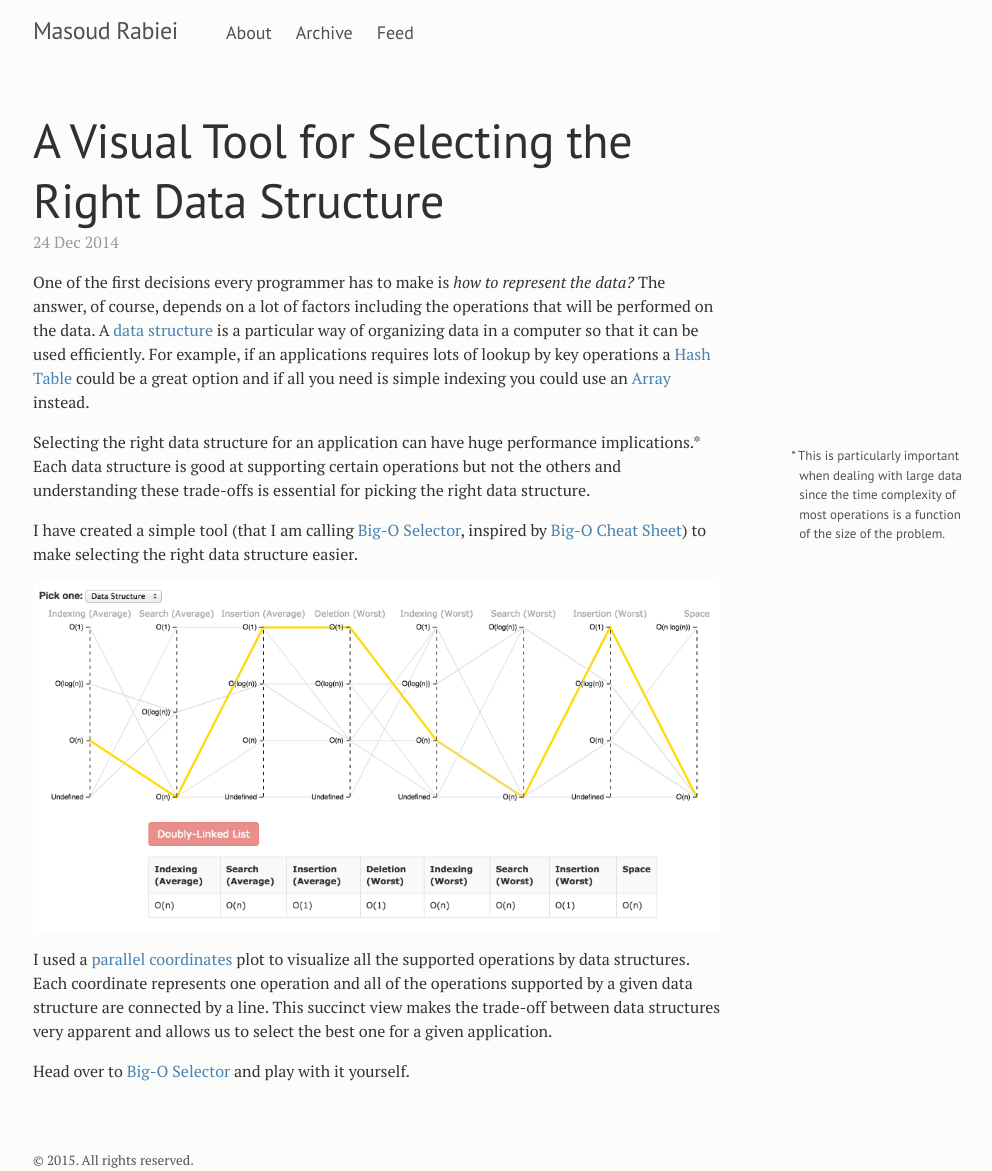
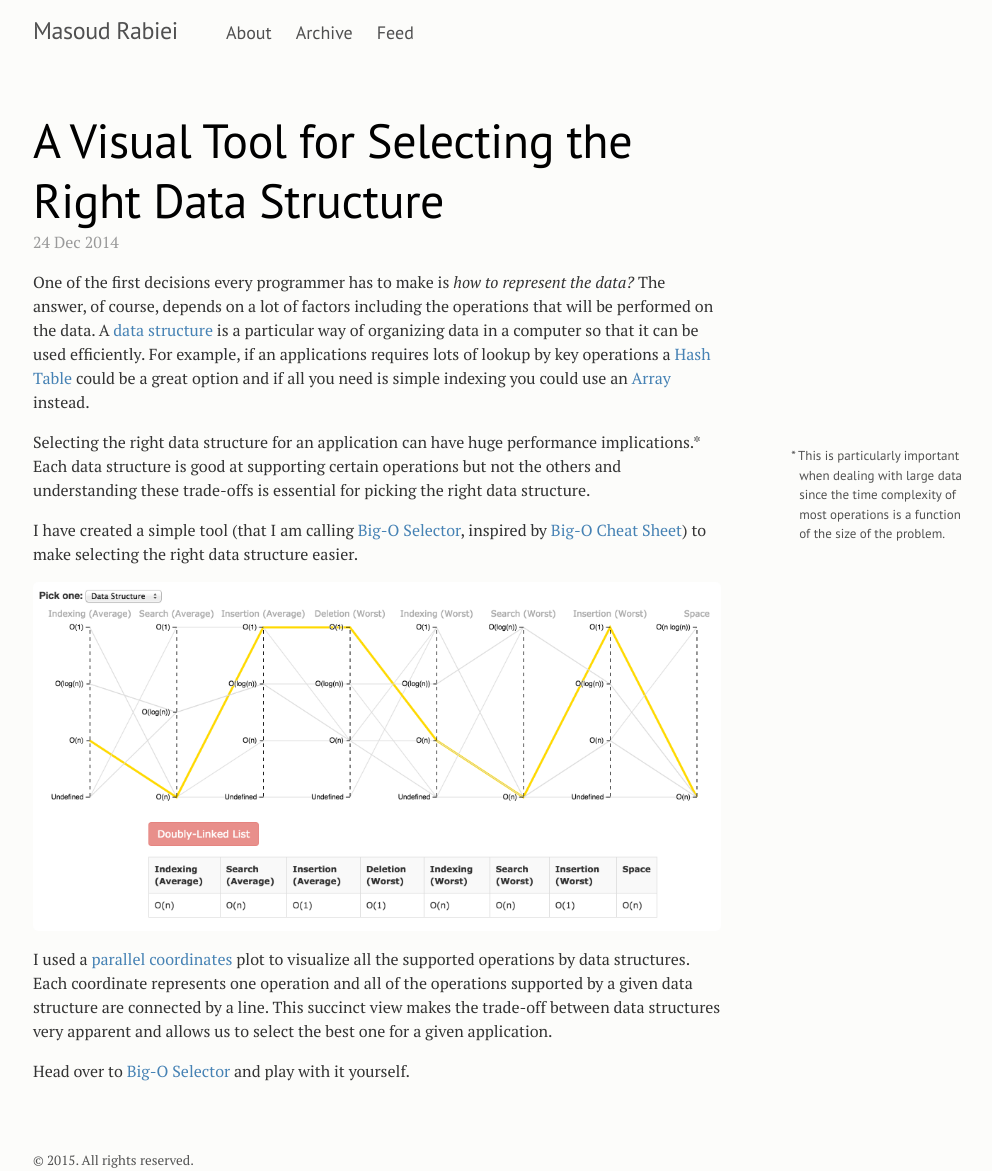
Before and after one commit to masrab/masrab.github.io, a Jekyll site: the page built from _posts/2014-12-24-a-visual-tool-for-selecting-the-right-data-structure.md, in a window 1280 px wide. Shown: the whole page, without its empty margins (143-1135 px from the left). Built offline with Jekyll 4.4.1, drawn with Linux system fonts in a browser that asks for light colours; comment, search, counter and statistics services are not loaded.

Commit message:
change post title color to #000

```diff
--- a/public/css/custom.css
+++ b/public/css/custom.css
@@ -33,6 +33,14 @@ h1, h2, h3, h4, h5, h6 {
 	font-weight: 400;
   color: #000;
 	letter-spacing: -.025rem;
+}
+
+
+/* Blog post or page title */
+.page-title,
+.post-title,
+.post-title a {
+  color: #000;
 }
 
 h1 {
```
